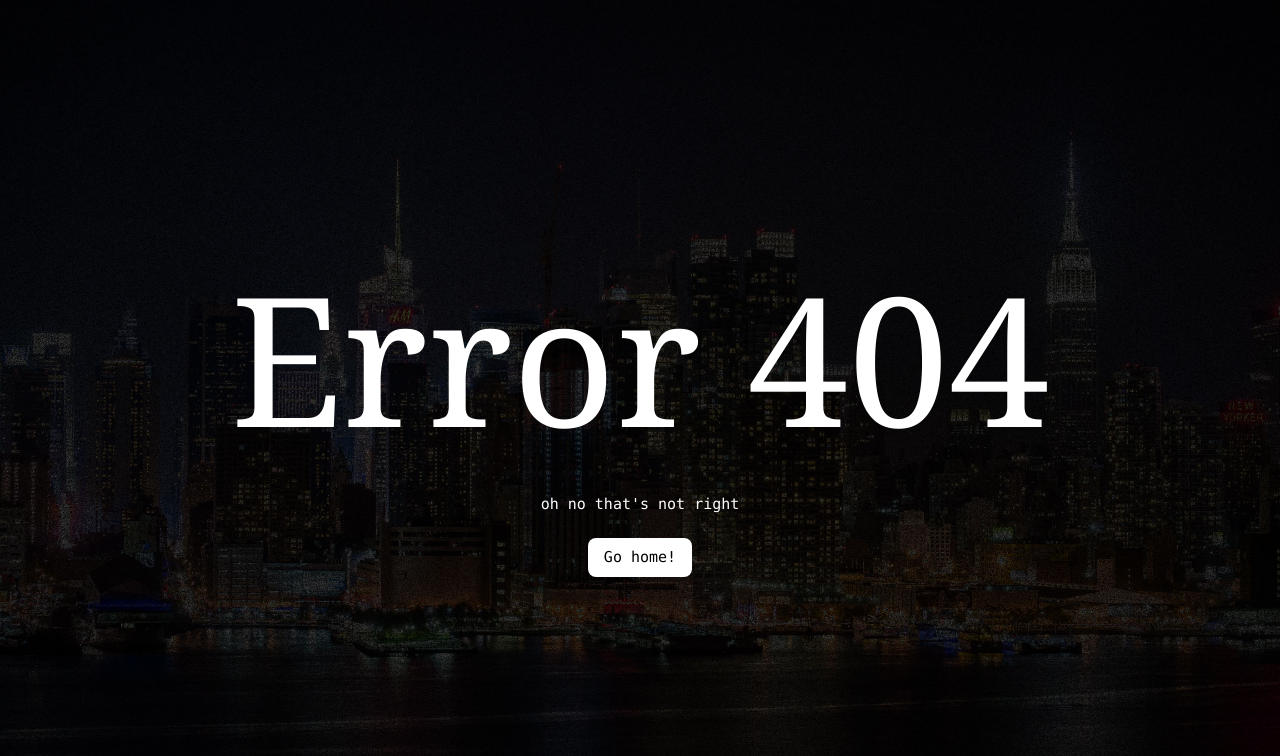
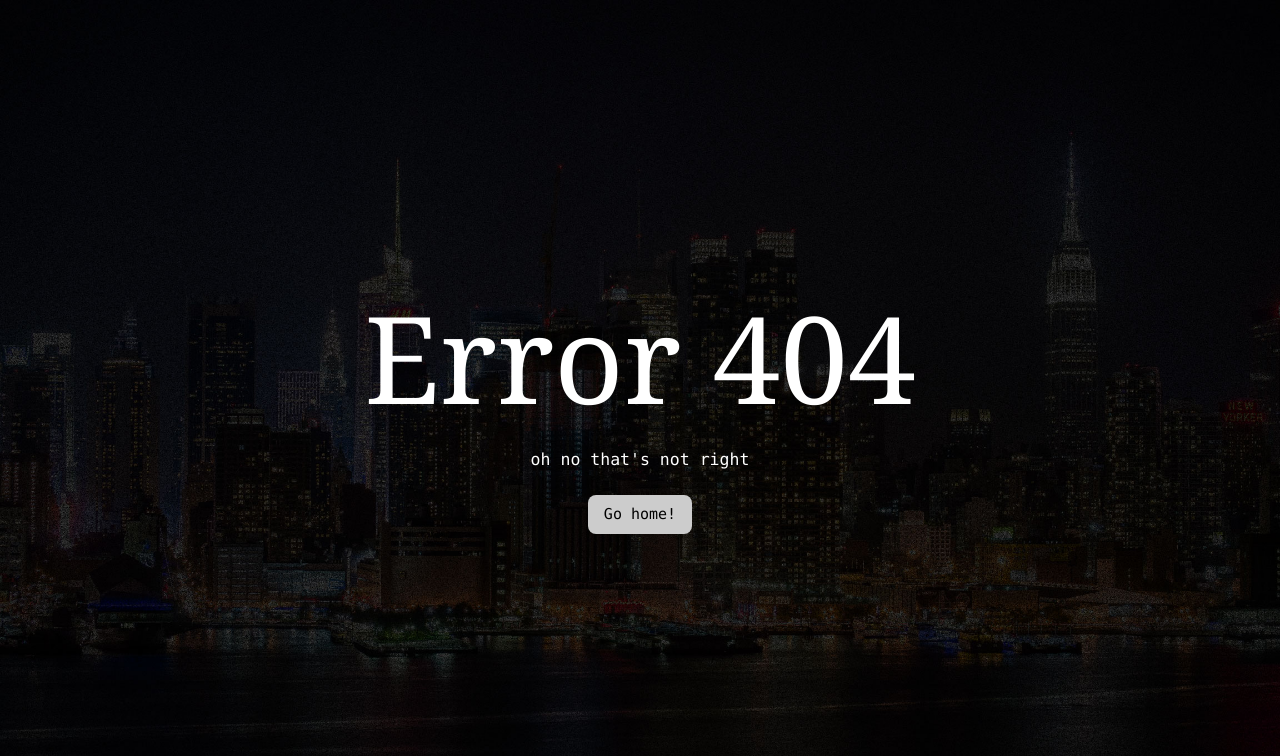
Before and after one commit to mikedelgaudio/delgaudiomike.com, a PHP site: page /error404.html in a window 1280 px wide. Shown: the top 756 px of the page. Run offline with PHP 8.4, Linux system fonts and the light colour scheme.

Commit message:
First attempt at resizing the indexStyle.css
Fixed some extra spacing in the files too.

Working on getting fluid typography on the indexStyle.css

```diff
--- a/aboutMe.html
+++ b/aboutMe.html
@@ -22,16 +22,18 @@
 <meta name="description" content="a little bit about me">
 <meta name="keywords" content="michaeldelgaudio,delgaudio,mikedelgaudio,delgaudiomike,portfolio,computerscience,personalportfolio,student,aboutme">
 <meta name="author" content="Michael DelGaudio">
-	<meta name="viewport" content="width=device-width, initial-scale=1.0">
+<meta name="viewport" content="width=device-width, user-scalable=no, initial-scale=1.0, maximum-scale=1.0, minimum-scale=1.0">
+
 <title>About Me | Mike DelGaudio</title>
+
 <!--favicon-->
 <link rel="shortcut icon" type="image/ico" href="images/favicon.ico"/>
+
 <!-- links -->
 <link href="https://fonts.googleapis.com/css?family=Courgette" rel="stylesheet">
 
 <link rel="stylesheet" type="text/css" href="css/otherPagesStyle.css"/>
 <link rel="stylesheet" type="text/css" href="css/main.css"/>
-
 </head>
 <body onload="document.getElementById('aboutMeModal').style.display='block'">
 	<!-- Links (sit on top) -->
--- a/contact.html
+++ b/contact.html
@@ -22,16 +22,18 @@
 <meta name="description" content="have any questions for me?">
 <meta name="keywords" content="michaeldelgaudio,delgaudio,mikedelgaudio,delgaudiomike,portfolio,computerscience,personalportfolio,student,resume">
 <meta name="author" content="Michael DelGaudio">
-	<meta name="viewport" content="width=device-width, initial-scale=1.0">
+<meta name="viewport" content="width=device-width, user-scalable=no, initial-scale=1.0, maximum-scale=1.0, minimum-scale=1.0">
+
 <title>Contact | Mike DelGaudio</title>
+
 <!--favicon-->
 <link rel="shortcut icon" type="image/ico" href="images/favicon.ico"/>
+
 <!-- links -->
 <link href="https://fonts.googleapis.com/css?family=Courgette" rel="stylesheet">
 
 <link rel="stylesheet" type="text/css" href="css/otherPagesStyle.css"/>
 <link rel="stylesheet" type="text/css" href="css/main.css"/>
-
 </head>
 <body onload="document.getElementById('contactMeModal').style.display='block'">
 	<!-- Links (sit on top) -->
--- a/css/indexStyle.css
+++ b/css/indexStyle.css
@@ -3,68 +3,39 @@ body {
 	background: url(../images/index.jpg) no-repeat center center fixed;
 }
 
+/*
+p{
+	font-size: calc(15px + (26 - 15) * ((100vw - 300px) / (1600 - 300)));
+}
+#indexText{
+	font-size: calc(15px + (26 - 15) * ((100vw - 300px) / (1600 - 300)));
+}*/
 
-.colorIcons {
-	color: #FFFFFF;
+/*RESPONSIVE*/
+@media (min-width: 816px) {
+  p {
+		font-size: calc(15px + (80 - 15) * ((100vw - 300px) / (900 - 300)));
+	}
+
+	#indexText {
+		font-size: calc(12px + (80 - 12) * ((100vw - 300px) / (15000 - 300)));
+	}
 }
 
 
-/*RESPONSIVE650*/
+@media (max-width: 815px){
+	p {
+		font-size: calc(15px + (80 - 15) * ((100vw - 300px) / (750 - 300)));
+	}
 
-@media (min-width: 816px) {
-  #container {
-    width: 100%;
-  }
-  p {
-    font-size: 12em; /*when screen size is bigger than 816px make the font size*/
-  }
 	#indexText {
-		font-size: 1em;
-	}
-	#buildNumber {
-	font-size: 0.6em;
-	}
-	div.fixed {
-    position: fixed;
-    bottom: 0;
-    right: 0;
-	width: 2%;
-	opacity: 0.3;
-    filter: Alpha(opacity=30); /* IE8 and earlier */
+		font-size: calc(10px + (80 - 10) * ((100vw - 300px) / (9000 - 300)));
 	}
 }
-/*when screen size is smaller than 815px make the font size*/
-@media (max-width: 815px){
-	p {
-		font-size: 5em;
-	}
-	#indexText {
-		font-size: 0.5em;
-	}
-	#buildNumber {
-	font-size: 0.6em;
-	}
-	div.fixed {
-    position: fixed;
-    bottom: 0;
-    right: 0;
-	width: 8%;
-	opacity: 0.3;
-    filter: Alpha(opacity=30); /* IE8 and earlier */
-}
-}
 
-/*when screen size is smaller than 325px make the font size*/
+
 @media (max-width: 325px){
 	p {
-		font-size: 4em;
+		font-size: calc(15px + (80 - 15) * ((150vw - 300px) / (550 - 300)));
 	}
-	div.fixed {
-    position: fixed;
-    bottom: 0;
-    right: 0;
-	width: 10%;
-	opacity: 0.3;
-    filter: Alpha(opacity=30); /* IE8 and earlier */
 }
-}
--- a/css/main.css
+++ b/css/main.css
@@ -20,7 +20,6 @@ body {
   box-sizing: border-box;
   font-family: Consolas, 'Andale Mono', 'Lucida Console', 'Lucida Sans Typewriter', Monaco, 'Courier New', 'monospace';
   line-height: 1.5;
-  /*font-size: calc(14px + (26 - 14) * ((100vw - 300px) / (1600 - 300)));*/
   font-size: 15px;
 }
 
--- a/error404.html
+++ b/error404.html
@@ -17,14 +17,13 @@
 	<meta name="title" content="Mike DelGaudio">
 	<meta property="og:site_name" content="Mike DelGaudio">
 	<meta name="author" content="Michael DelGaudio">
-	<meta name="viewport" content="width=device-width, initial-scale=1.0">
+	<meta name="viewport" content="width=device-width, user-scalable=no, initial-scale=1.0, maximum-scale=1.0, minimum-scale=1.0">
 <title>Error 404</title>
 <!--favicon-->
 <link rel="shortcut icon" type="image/ico" href="images/favicon.ico"/>
 <!-- links -->
 <link href="https://fonts.googleapis.com/css?family=Courgette" rel="stylesheet">
 <link href="https://fonts.googleapis.com/icon?family=Material+Icons" rel="stylesheet">
-<link rel="stylesheet" type="text/css" href="css/w3.css"/>
 <link rel="stylesheet" type="text/css" href="css/indexStyle.css"/>
 <link rel="stylesheet" type="text/css" href="css/main.css"/>
 </head>
--- a/index.html
+++ b/index.html
@@ -1,4 +1,4 @@
-<!DOCTYPE html><!--NEW-->
+<!DOCTYPE html><!--Summer_Update_2019-->
 <html lang="en">
 <head>
 <!-- Global site tag (gtag.js) - Google Analytics -->
@@ -22,7 +22,7 @@
 <meta name="description" content="computer science student | personal portfolio">
 <meta name="keywords" content="michaeldelgaudio,delgaudio,mikedelgaudio,delgaudiomike,portfolio,computerscience,personalportfolio,student,index">
 <meta name="author" content="Michael DelGaudio">
-		<meta name="viewport" content="width=device-width, initial-scale=1.0">
+<meta name="viewport" content="width=device-width, user-scalable=no, initial-scale=1.0, maximum-scale=1.0, minimum-scale=1.0">
 
 <title>Home | Mike DelGaudio</title>
 
@@ -31,10 +31,8 @@
 
 <!--links-->
 <link href="https://fonts.googleapis.com/css?family=Courgette" rel="stylesheet">
-
 <link rel="stylesheet" type="text/css" href="css/indexStyle.css"/>
 <link rel="stylesheet" type="text/css" href="css/main.css"/>
-
 </head>
 <body>
 <!-- Links (sit on top) -->
```
Also changed, not shown: portfolio.html (+4 -8 lines), 1 other file. Lines whose indentation alone changed are shown as unchanged.
